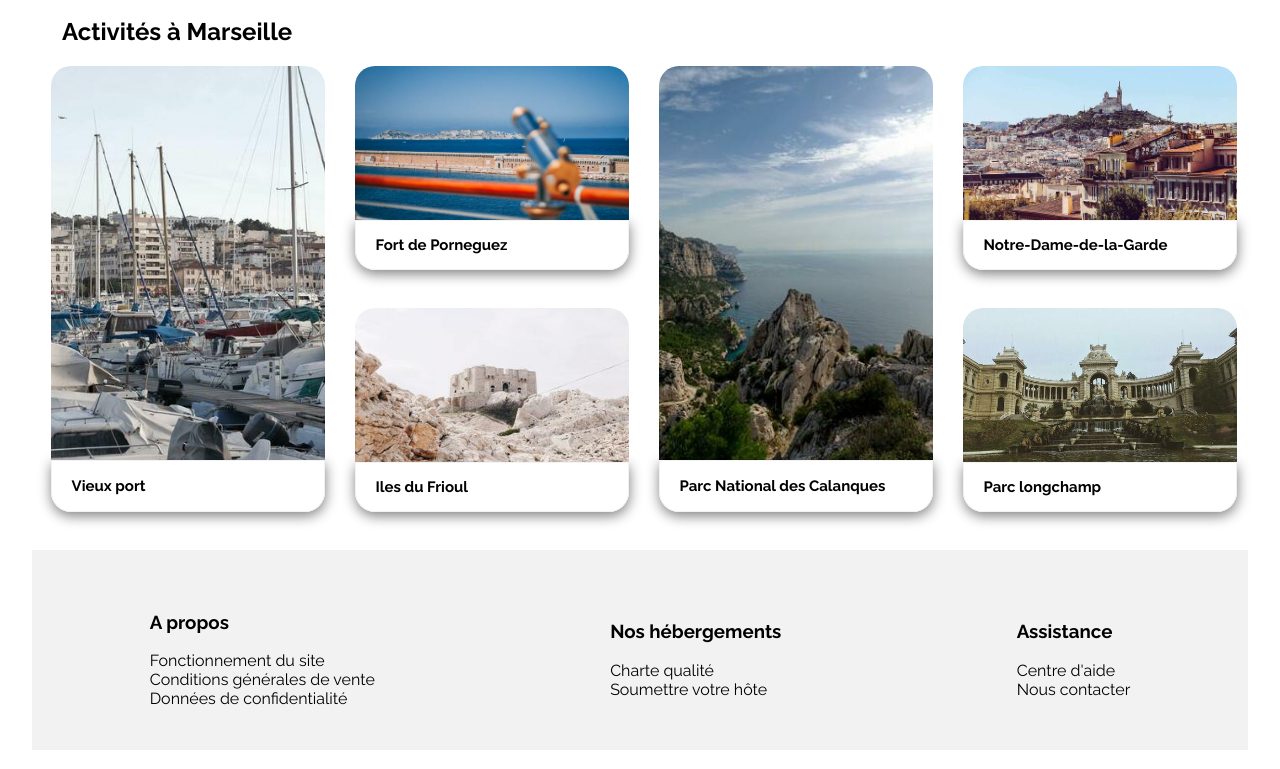
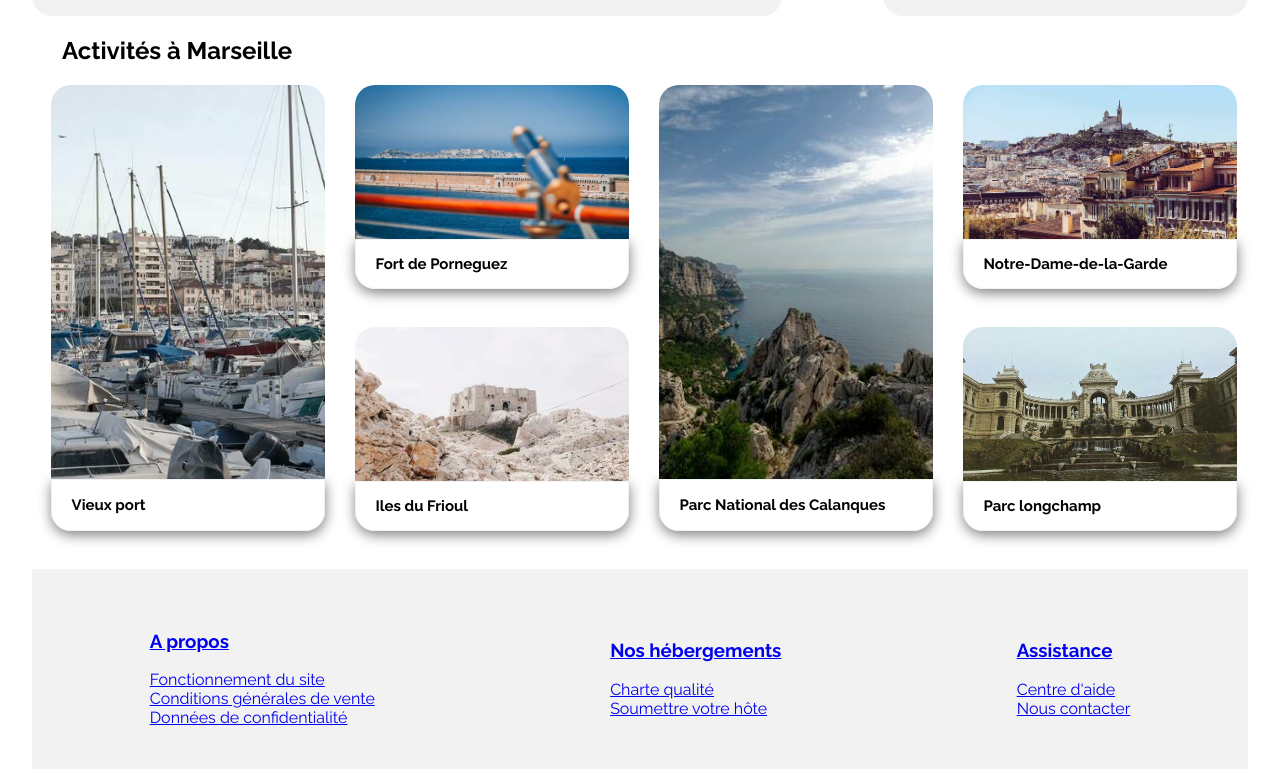
Before and after one commit to FrancisVic/FrancisVicente_2_0212020, a plain HTML site: page index.html in a window 1280 px wide. Shown: the part 871-1640 px from the top of the page. Drawn offline with Linux system fonts and the light colour scheme.

Commit message:
Rajout hover sur les filtres + modif nav

```diff
--- a/index.html
+++ b/index.html
@@ -1,9 +1,8 @@
 <!DOCTYPE html>
 
-<html>
+<html lang="fr">
 
 <head>
-    <html lang="fr">
     <meta charset="utf-8">
     <link rel="stylesheet" href="https://pro.fontawesome.com/releases/v5.10.0/css/all.css"
         integrity="sha384-AYmEC3Yw5cVb3ZcuHtOA93w35dYTsvhLPVnYs9eStHfGJvOvKxVfELGroGkvsg+p" crossorigin="anonymous" />
@@ -19,18 +18,19 @@
     <div id="containerGeneral">
         <header class="header">
             <div class="logo">
+
                 <img src="images/Reservia.png" class="logoImg" alt="logo" />
 
-                <div class="signUpMobile">
+                <div class="signup">
                     <a href="">S'inscrire</a>
                 </div>
+
             </div>
             <nav>
-                <a href="" class="borderline">Hébergements</a>
-                <a href="" class="borderline_mobile">Hébergements</a>
-                <a href="" class="activity">Activités</a>
-                <a href="" class="signUp">S'inscrire</a>
+                <a href="#middle" class="hebergement">Hébergements</a>
+                <a href="#bot" class="activity_link">Activités</a>
             </nav>
+
         </header>
 
 
@@ -44,7 +44,7 @@
             <div class="search">
 
                 <div class="icon-position"><i class="fas fa-map-marker-alt"></i></div><input type="search"
-                   placeholder="Marseille,France" name="q" aria-label="Search through site content">
+                    placeholder="Marseille,France" name="q" aria-label="Search through site content">
 
                 <button class="button-search">Rechercher</button>
                 <button class="button-search-mobile"><i class="fas fa-search"></i></button>
@@ -80,6 +80,7 @@
         </div>
 
         <section>
+            <a id="middle"></a>
             <div class="container-top">
                 <div class="logement radius">
                     <div class="titleMenu">
@@ -187,12 +188,12 @@
                             </div>
                         </div>
                         <div class="logement-top-right radius">
-                           <a href=""><img src="images/chambreHote.jpg" alt="chambre d'hotêl"></a>
+                            <a href=""><img src="images/chambreHote.jpg" alt="chambre d'hotêl"></a>
                             <div class="topRightSpan">
                                 <h3>Au coeur de l'eau</h3>
                                 <span>chambres d'hôtes</span>
                                 <span>Nuit à partir de 71€</span>
-                                <div galerie-top-icon>
+                                <div class="galerie-top-icon">
                                     <i class="fas fa-star blue-star"></i>
                                     <i class="fas fa-star blue-star"></i>
                                     <i class="fas fa-star blue-star"></i>
@@ -220,6 +221,7 @@
             </div>
         </section>
         <section>
+            <a id="bot"></a>
             <div class="activity">
                 <h2>Activités à Marseille</h2>
             </div>
@@ -278,20 +280,20 @@
         <footer>
             <div class="container-bottom">
                 <div class="content-bottom">
-                    <h3>A propos</h3>
-                    <span>Fonctionnement du site</span>
-                    <span>Conditions générales de vente</span>
-                    <span>Données de confidentialité</span>
+                    <h3><a href="#">A propos</a></h3>
+                    <span><a href="#">Fonctionnement du site</a></span>
+                    <span><a href="#">Conditions générales de vente</a></span>
+                    <span><a href="#">Données de confidentialité</a></span>
                 </div>
                 <div class="content-bottom">
-                    <h3>Nos hébergements</h3>
-                    <span>Charte qualité</span>
-                    <span>Soumettre votre hôte</span>
+                    <h3><a href="#">Nos hébergements</a></h3>
+                    <span><a href="#">Charte qualité</a></span>
+                    <span><a href="#">Soumettre votre hôte</a></span>
                 </div>
                 <div class="content-bottom">
-                    <h3>Assistance</h3>
-                    <span>Centre d'aide</span>
-                    <span>Nous contacter</span>
+                    <h3><a href="#">Assistance</a></h3>
+                    <span><a href="#">Centre d'aide</a></span>
+                    <span><a href="#">Nous contacter</a></span>
                 </div>
 
             </div>
```
